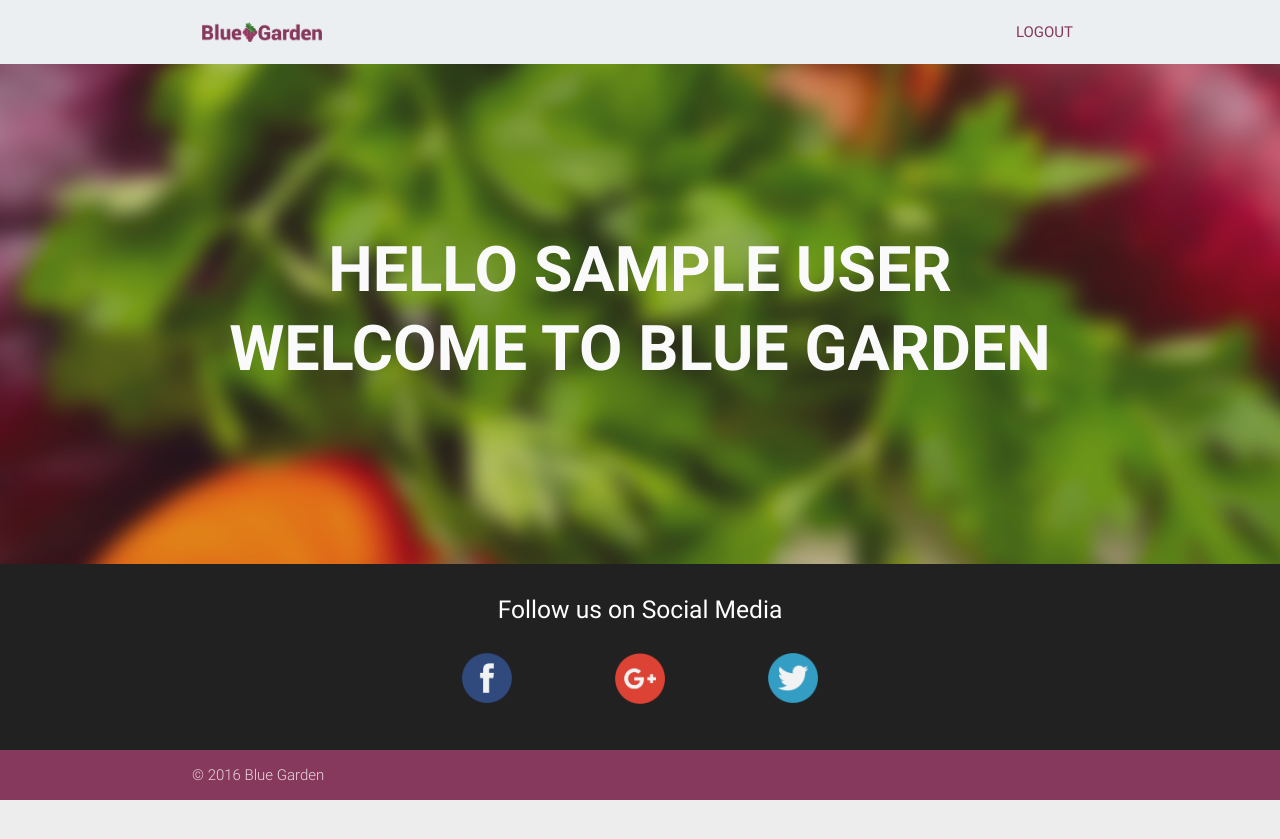
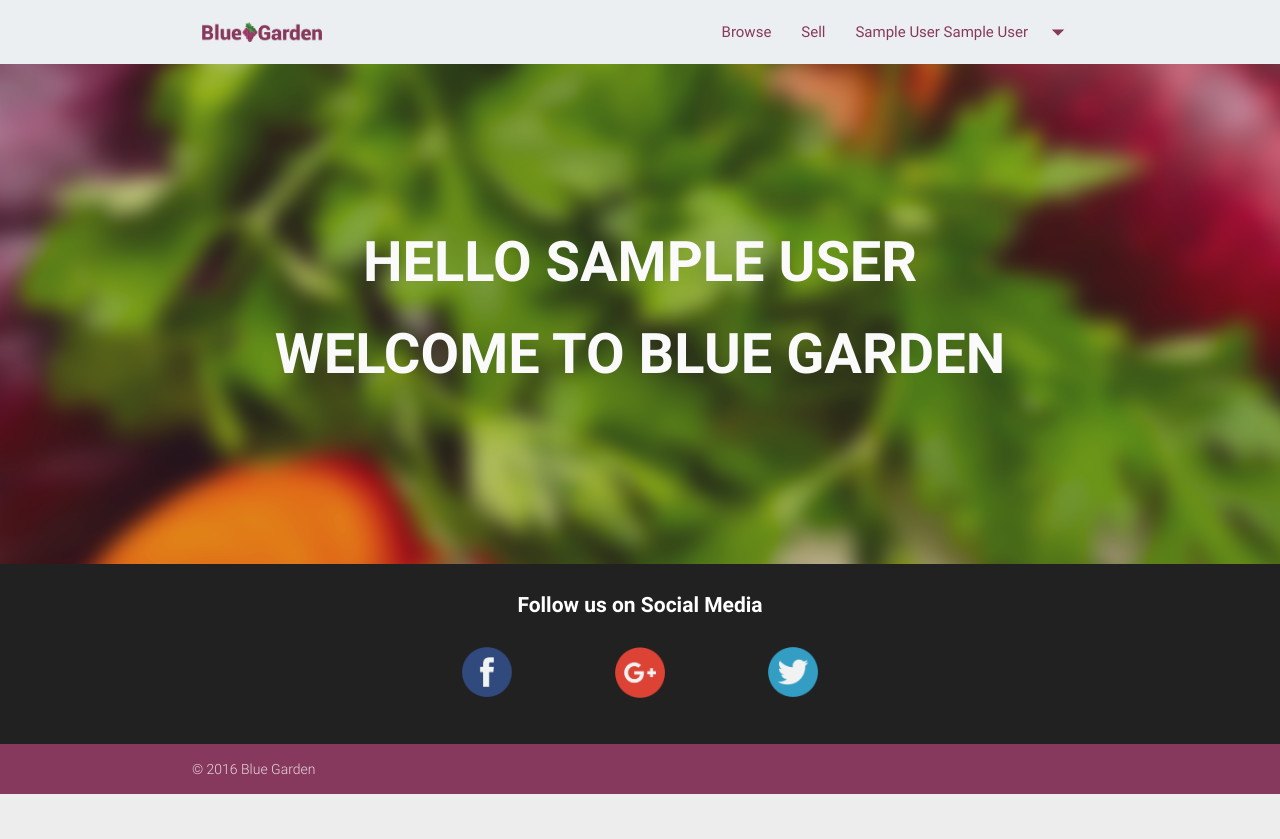
Before and after one commit to info9117/BlueGarden_Project, a Flask app: page /dashboard in a window 1280 px wide. Shown: the top 839 px of the page. Run offline with Flask 2, Linux system fonts and the light colour scheme; the visitor is signed in with stand-in values (Sample User, id 1); some libraries are stand-ins or nearby versions.

Commit message:
Cleaned Up HTML
Cleaned up some html and ninja. Added routes for browse and sell

```diff
--- a/main.py
+++ b/main.py
@@ -68,6 +68,18 @@ def dashboard():
     return render_template('dashboard.html')
 
 
+@app.route('/browse')
+@login_required
+def browse():
+    return render_template('browse.html')
+
+
+@app.route('/sell')
+@login_required
+def sell():
+    return render_template('sell.html')
+
+
 @app.errorhandler(404)
 def page_not_found(e):
     return render_template('404.html')
--- a/static/css/styles.css
+++ b/static/css/styles.css
@@ -1,5 +1,43 @@
 body, html {
     background-color: #EDEDED !important;
+}
+
+body {
+    font-size: 14px;
+    font-weight: 400;
+    background-color: #eeeeee;
+}
+
+h1,h2,h3,h4,h5,h6,p {
+    margin: 0;
+    padding: 10px 0;
+    font-weight: 700;
+}
+
+h1 {
+    font-size: 4em;
+}
+
+h2 {
+    font-size: 3.5em;
+}
+
+h3 {
+    font-size: 2.75em;
+}
+
+h4 {
+    font-size: 2em;
+}
+
+h5 {
+    font-size: 1.5em;
+}
+
+h6,p {
+    padding: 0;
+    font-size: 1em;
+    font-weight: 400;
 }
 
 @font-face {
@@ -15,6 +53,14 @@ body, html {
 
 .moderate-pink.darken-1 {
     background-color: #87395d !important;
+}
+
+nav .button-collapse i {
+    font-size: 2rem;
+}
+
+nav ul li a {
+    color: #87395D !important;
 }
 
 .intro
@@ -83,9 +129,3 @@ body, html {
     top: 15%;
     color: #AE2D02;
 }
-
-#not-found-container {
-    background-image: url('../images/thering.jpg');
-    background-size: cover;
-    background-position: center top;
-}
--- a/templates/404.html
+++ b/templates/404.html
@@ -6,7 +6,6 @@
 
 {% block content %}
 <div id="not-found-container" class="full-window-container">
-    <!--<img id="not-found-image" src="{{ url_for('static', filename='images/thering.jpg') }}">-->
     <div>
         <h1 id="not-found-text">NOT FOUND</h1>
     </div>
--- a/templates/base.html
+++ b/templates/base.html
@@ -1,5 +1,5 @@
 <!DOCTYPE html>
-<html>
+<html lang="en">
 <head>
     <title>{% block title%}{% endblock %} - Blue Garden</title>
     <!--Import Google Icon Font-->
@@ -20,6 +20,10 @@
 <body>
 <header>
     {% block navbar %}
+    <ul id="profile-dropdown" class="dropdown-content">
+        <li><a href="#!">Settings</a></li>
+        <li><a href="{{ url_for('logout') }}">Logout</a></li>
+    </ul>
     <nav class="blue-grey lighten-5 z-depth-4" role="navigation">
         <div class="nav-wrapper container">
             <a href="{{ url_for('index') }}" class="brand-logo">
@@ -31,10 +35,12 @@
                 <i class="material-icons moderate-pink-text text-darken-1">menu</i>
             </a>
             <ul class="right hide-on-med-and-down">
-                <li><a class="moderate-pink-text text-darken-1" href="{{ url_for('logout') }}">LOGOUT</a></li>
+                <li><a href="{{ url_for('browse') }}">Browse</a></li>
+                <li><a href="{{ url_for('sell') }}">Sell</a></li>
+                <li><a class="dropdown-button" href="#!" data-activates="profile-dropdown">{{ session['firstname'] + ' ' + session['lastname'] }}<i class="material-icons right">arrow_drop_down</i></a></li>
             </ul>
             <ul class="side-nav" id="mobile-demo">
-                <li><a href="{{ url_for('logout') }}">LOGOUT</a></li>
+                <li><a href="{{ url_for('logout') }}">Logout</a></li>
             </ul>
             {% endblock %}
         </div>
@@ -89,18 +95,17 @@
 <script type="text/javascript" src="https://code.jquery.com/jquery-2.1.1.min.js"></script>
 <script type="text/javascript" src="{{ url_for('static',filename='js/materialize.min.js') }}"></script>
 <script>
-    {% block script %}
     $( document ).ready(function() {
         console.log( "document loaded" );
         $(".button-collapse").sideNav();
         $('#register').addClass('active');
+        $(".dropdown-button").dropdown();
     });
     var windowHeight = $(window).height();
     var navHeight = $('nav').height();
     $('.full-window-container').css('height', windowHeight - navHeight);
-    {% endblock %}
-
-
 </script>
+{% block scripts %}
+{% endblock %}
 </body>
 </html>
--- /dev/null
+++ b/templates/browse.html
@@ -0,0 +1,5 @@
+{% extends "base.html" %}
+{% block title %}Browse{% endblock %}
+{% block content %}
+
+{% endblock %}
--- a/templates/home.html
+++ b/templates/home.html
@@ -5,7 +5,7 @@
     <i class="material-icons moderate-pink-text text-darken-1">menu</i>
 </a>
 <ul class="right hide-on-med-and-down">
-    <li><a class="moderate-pink-text text-darken-1" href="{{ url_for('login') }}">LOGIN</a></li>
+    <li><a href="{{ url_for('login') }}">LOGIN</a></li>
 </ul>
 <ul class="side-nav" id="mobile-demo">
     <li><a href="{{ url_for('login') }}">LOGIN</a></li>
```
Also changed, not shown: models/images.py (added, +10 -0 lines), models/produce.py (added, +15 -0 lines), templates/login.html (+8 -8 lines), bluegarden.db (added), 1 other file.
